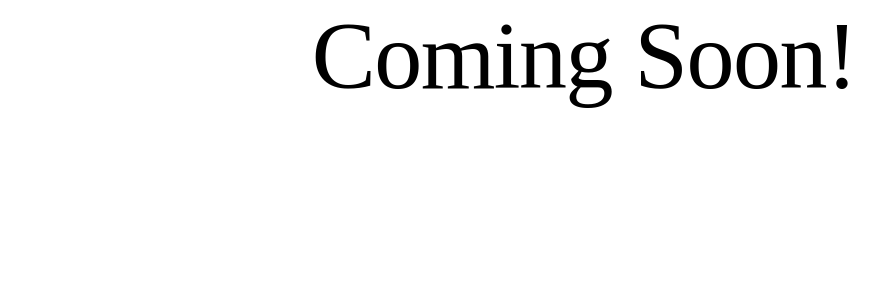
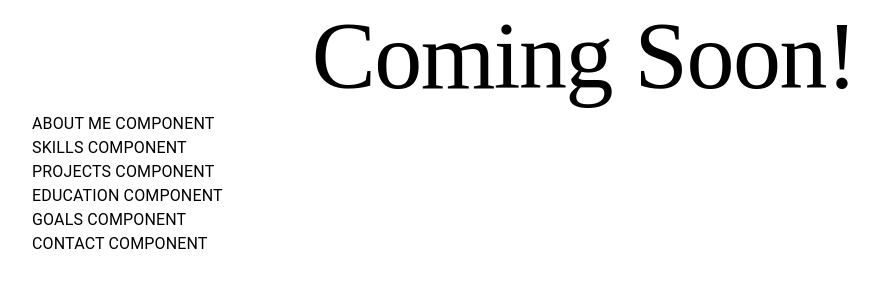
Before and after one commit to KitPyles/Portfolio-v2, a Next.js app: page / in a window 1280 px wide. Shown: the top 300 px of the page, without its empty margins (56-935 px from the left). Built offline with nearby package versions, Linux system fonts and the light colour scheme.

Commit message:
chore: Refactor & begin backend data
Refactor pages to correct TODOs & begin building datastore objects.

```diff
--- a/app/components/Kit-Pyles-about-me.js
+++ b/app/components/Kit-Pyles-about-me.js
@@ -1,6 +1,13 @@
-const { Container } = require("@mui/material");
+const { Container, Typography } = require("@mui/material");
 
+// TODO: Plan & build About Me component.
+// TODO: Figure out how to display avatar img here.
+// TODO: Write brief autobiography. Make it engaging & amusing.
 
-<Container>
-    {/* TODO: Plan & build About Me component. */}
-</Container>
+export default function AboutMe() {
+  return (
+    <Container>
+      <Typography>ABOUT ME COMPONENT</Typography>
+    </Container>
+  );
+}
--- /dev/null
+++ b/app/components/Kit-Pyles-contact.js
@@ -0,0 +1,12 @@
+const { Container, Typography } = require("@mui/material");
+
+// TODO: Build working contact form.
+// TODO: Request Name, email address, reason for message (drop list?), & message.
+
+export default function Contact() {
+  return (
+    <Container>
+      <Typography>CONTACT COMPONENT</Typography>
+    </Container>
+  );
+}
--- a/app/components/Kit-Pyles-education.js
+++ b/app/components/Kit-Pyles-education.js
@@ -1,6 +1,24 @@
-const { Container } = require("@mui/material");
+const { Container, Typography } = require("@mui/material");
 
+// TODO: Plan & build Education component. Create object array to hold data. Iterate through array to populate cards.
+// TODO: Headstarter. List technologies we've learned & will learn. Button link to website.
+const headstarter = {
+  name: "The Headstarter",
+  description: "The Headstarter is a Fellowship program focused on building Python DSA skills, LLM skills, & a robust professional network. The accelerated program focuses on building hands-on projects to reinforce learned skills. Projects begin with a simple personal webpage using HTML & CSS, & increase in complexity by incorporating Next.js, Material UI, Firebase/Firestore, & OpenAI API integration.",
+  url: "https://headstarter.co"
+}
+// TODO: LaunchCode. Overview of Web Dev bootcamp. Button link to launchcode.org.
+const launchcode = {
+  name: "LaunchCode",
+  description: "",
+  url: "https://www.launchcode.org"
+}
+// TODO: Salem College. Brief overview of the school. Mention of completing 2 BAs in 4 years. Button link to salem.edu.
 
-<Container>
-    {/* TODO: Plan & build Education component. */}
-</Container>
+export default function Education() {
+  return (
+    <Container>
+      <Typography>EDUCATION COMPONENT</Typography>
+    </Container>
+  );
+}
--- a/app/components/Kit-Pyles-goals.js
+++ b/app/components/Kit-Pyles-goals.js
@@ -1,6 +1,14 @@
-const { Container } = require("@mui/material");
+const { Container, Typography } = require("@mui/material");
 
+// TODO: Plan & build Goals component.
+// TODO: Learn Python.
+// TODO: Completing Headstarter Fellowship
+// TODO: Working in tech.
 
-<Container>
-    {/* TODO: Plan & build Education component. */}
-</Container>
+export default function Goals() {
+  return (
+    <Container>
+      <Typography>GOALS COMPONENT</Typography>
+    </Container>
+  );
+}
--- a/app/components/Kit-Pyles-projects.js
+++ b/app/components/Kit-Pyles-projects.js
@@ -1,6 +1,16 @@
-const { Container } = require("@mui/material");
+const { Container, Typography } = require("@mui/material");
 
+// TODO: Plan & build Projects component. Array to populate cards. Buttons on bottom to link deployment (disabled if no link?) & GitHub repo.
+// TODO: Portfolio v.2 (this project)
+// TODO: ChatBot team project
+// TODO: Portfolio v.1
+// TODO: JS Arcade v.1 (to be updated ASAP)
+// TODO: Health eHub
 
-<Container>
-    {/* TODO: Plan & build Projects component. */}
-</Container>
+export default function Projects() {
+  return (
+    <Container>
+        <Typography>PROJECTS COMPONENT</Typography>
+    </Container>
+  );
+}
--- a/app/components/Kit-Pyles-skills.js
+++ b/app/components/Kit-Pyles-skills.js
@@ -1,6 +1,12 @@
-const { Container } = require("@mui/material");
+const { Container, Typography } = require("@mui/material");
 
+// TODO: Plan & build Skills component.
+// TODO: List skills in categories. Use icons for tech stack skills?
 
-<Container>
-    {/* TODO: Plan & build Skills component. */}
-</Container>
+export default function Skills(){
+    return(
+        <Container>
+            <Typography>SKILLS COMPONENT</Typography>
+        </Container>
+    )
+}
--- a/app/page.js
+++ b/app/page.js
@@ -1,16 +1,33 @@
 // import Image from "next/image";
 
-import { Typography } from "@mui/material";
+import { Container, Typography } from "@mui/material";
+import AboutMe from "./components/Kit-Pyles-about-me";
+import Skills from "./components/Kit-Pyles-skills";
+import Projects from "./components/Kit-Pyles-projects";
+import Education from "./components/Kit-Pyles-education";
+import Goals from "./components/Kit-Pyles-goals";
+import Contact from "./components/Kit-Pyles-contact";
+
+// TODO: Plan & build page.
+// TODO: About Me comp
+// TODO: Skills comp
+// TODO: Projects comp
+// TODO: Education comp
+// TODO: Goals comp
+// TODO: Contact comp
 
 export default function Home() {
   return (
-    // TODO: Build actual page.
-    <Typography
-      fontFamily={"Poppins"}
-      variant="h1"
-      textAlign={"center"}
-    >
-      Coming Soon!
-    </Typography>
+    <Container>
+      <Typography fontFamily={"Poppins"} variant="h1" textAlign={"center"}>
+        Coming Soon!
+      </Typography>
+      <AboutMe />
+      <Skills />
+      <Projects />
+      <Education />
+      <Goals />
+      <Contact />
+    </Container>
   );
 }
```
